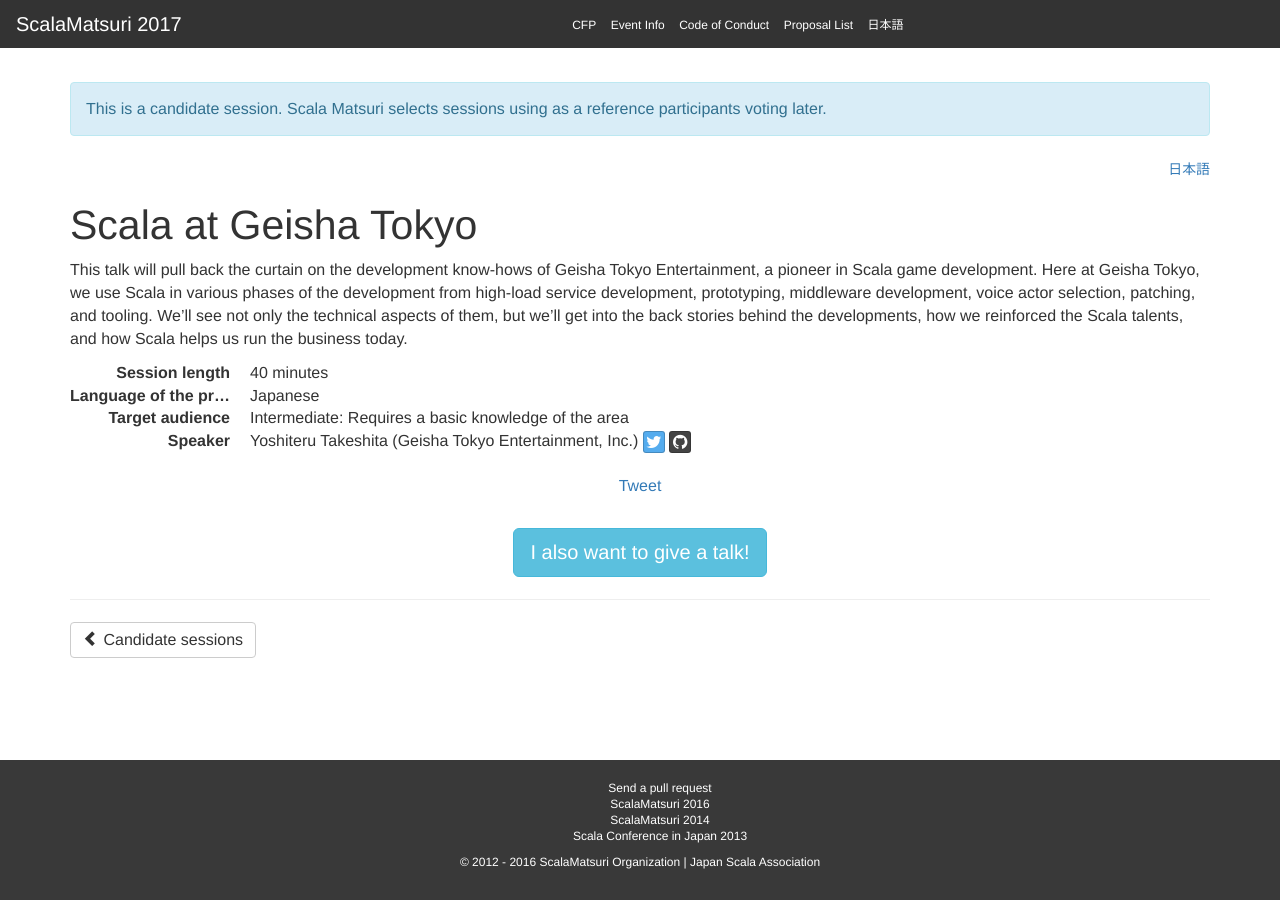
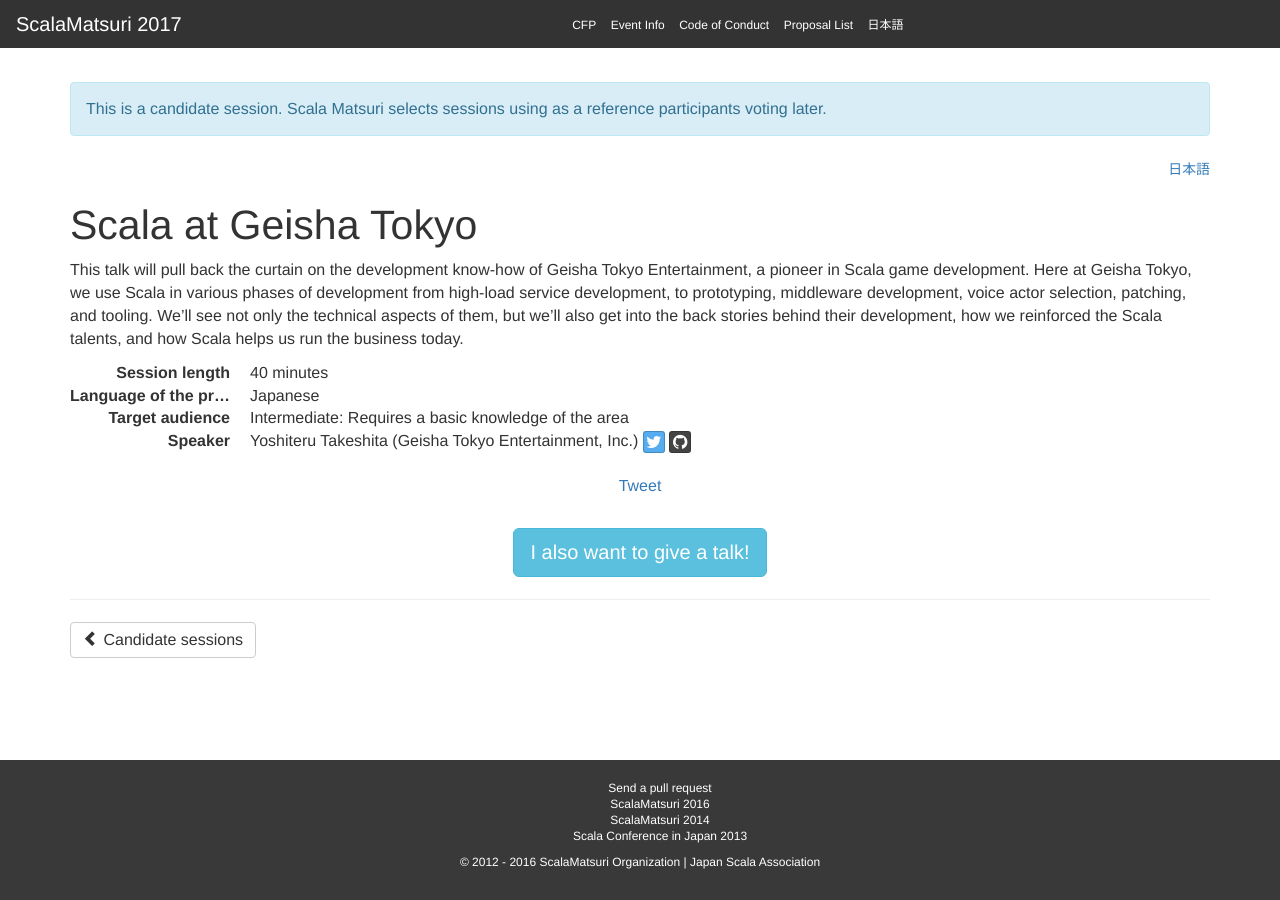
Before and after one commit to scalajp/2017.scalamatsuri.org, a Jekyll site: the page built from _candidates_en/YoshiteruTakeshita_1.md, in a window 1280 px wide. Built offline with Jekyll 4.4.1, drawn with Linux system fonts in a browser that asks for light colours; nearby versions of some CDN libraries; comment, search, counter and statistics services are not loaded.

Commit message:
Update YoshiteruTakeshita_1.md

```diff
--- a/_candidates_en/YoshiteruTakeshita_1.md
+++ b/_candidates_en/YoshiteruTakeshita_1.md
@@ -12,4 +12,4 @@
   - DevOps
   - Software Design and Architecture
 ---
-This talk will pull back the curtain on the development know-hows of Geisha Tokyo Entertainment, a pioneer in Scala game development. Here at Geisha Tokyo, we use Scala in various phases of the development from high-load service development, prototyping, middleware development, voice actor selection, patching, and tooling. We'll see not only the technical aspects of them, but we'll get into the back stories behind the developments, how we reinforced the Scala talents, and how  Scala helps us run the business today.
+This talk will pull back the curtain on the development know-how of Geisha Tokyo Entertainment, a pioneer in Scala game development. Here at Geisha Tokyo, we use Scala in various phases of development from high-load service development, to prototyping, middleware development, voice actor selection, patching, and tooling. We'll see not only the technical aspects of them, but we'll also get into the back stories behind their development, how we reinforced the Scala talents, and how Scala helps us run the business today.
```
